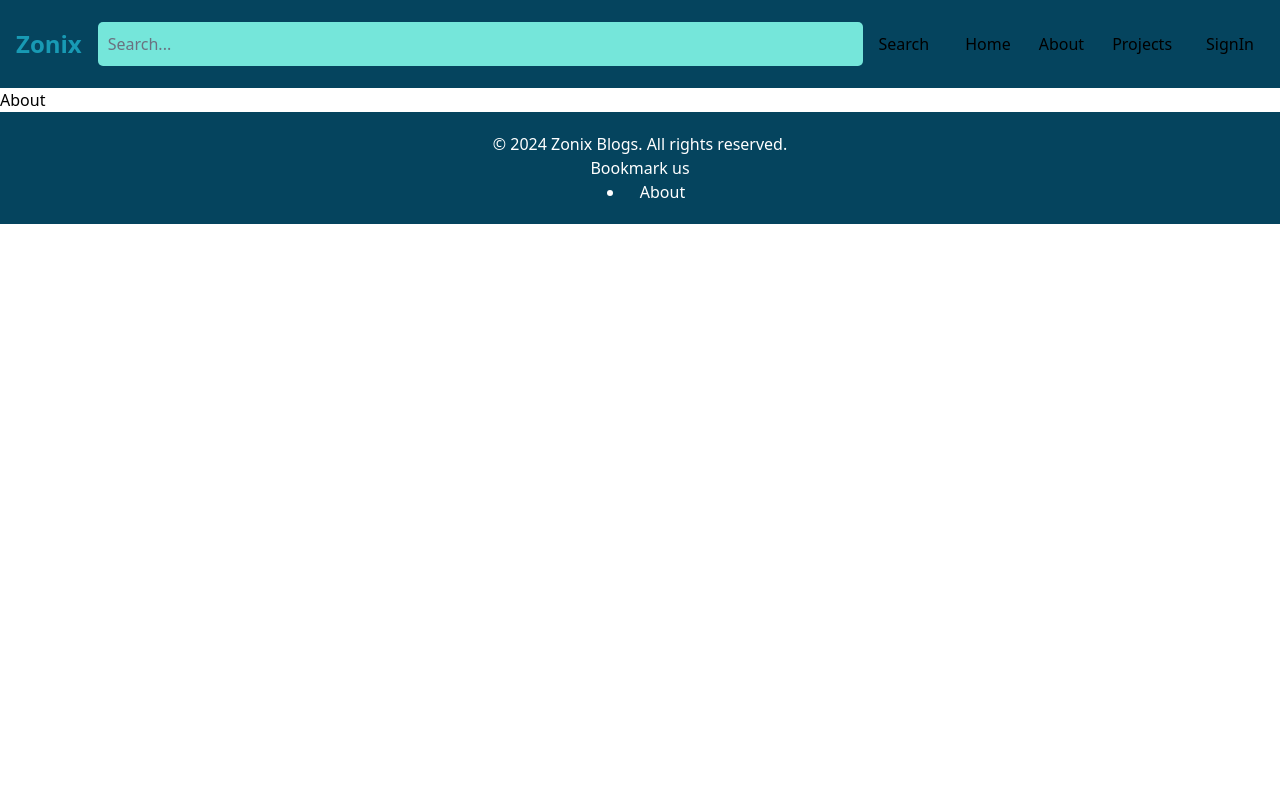
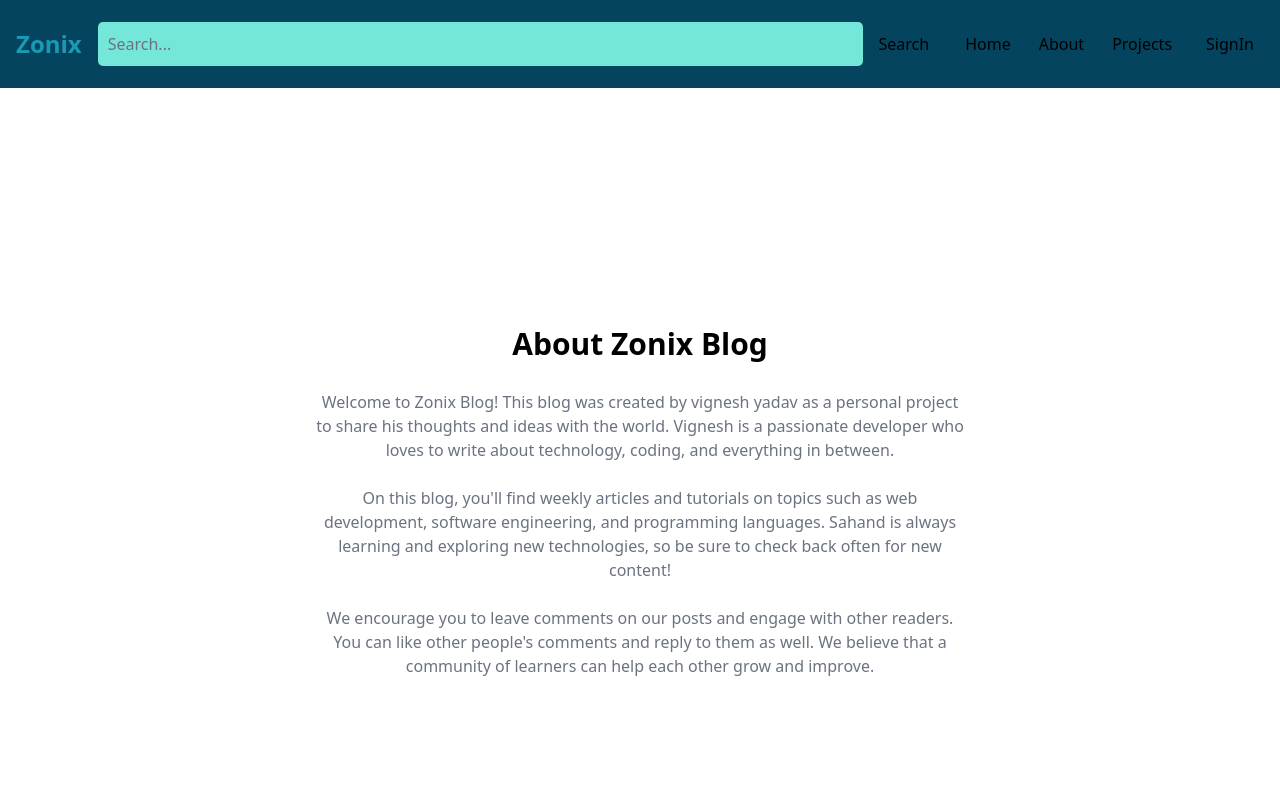
Before and after one commit to vigneshkunta/vueinfo, a React (Vite) app in the folder client/: page /about in a window 1280 px wide. Shown: the top 800 px of the page. Built offline with nearby package versions, Linux system fonts and the light colour scheme; no server answers.

Commit message:
pre-installation works

```diff
--- a/client/src/pages/About.jsx
+++ b/client/src/pages/About.jsx
@@ -1,6 +1,35 @@
-
 export default function About() {
   return (
-    <div>About</div>
-  )
+    <div className='min-h-screen flex items-center justify-center'>
+      <div className='max-w-2xl mx-auto p-3 text-center'>
+        <div>
+          <h1 className='text-3xl font font-semibold text-center my-7'>
+            About Zonix Blog
+          </h1>
+          <div className='text-md text-gray-500 flex flex-col gap-6'>
+            <p>
+              Welcome to Zonix Blog! This blog was created by vignesh yadav
+              as a personal project to share his thoughts and ideas with the
+              world. Vignesh is a passionate developer who loves to write about
+              technology, coding, and everything in between.
+            </p>
+
+            <p>
+              On this blog, you'll find weekly articles and tutorials on topics
+              such as web development, software engineering, and programming
+              languages. Sahand is always learning and exploring new
+              technologies, so be sure to check back often for new content!
+            </p>
+
+            <p>
+              We encourage you to leave comments on our posts and engage with
+              other readers. You can like other people's comments and reply to
+              them as well. We believe that a community of learners can help
+              each other grow and improve.
+            </p>
+          </div>
+        </div>
+      </div>
+    </div>
+  );
 }
--- a/client/src/pages/Projects.jsx
+++ b/client/src/pages/Projects.jsx
@@ -1,8 +1,11 @@
+import CallToAction from '../components/CallToAction';
 
 export default function Projects() {
   return (
-    <div>
-      projects
+    <div className='min-h-screen max-w-2xl mx-auto flex justify-center items-center flex-col gap-6 p-3'>
+      <h1 className='text-3xl font-semibold'>Pojects</h1>
+      <p className='text-md text-gray-500'>Build fun and engaging projects while learning HTML, CSS, and JavaScript!</p>
+      <CallToAction />
     </div>
   )
 }
```
